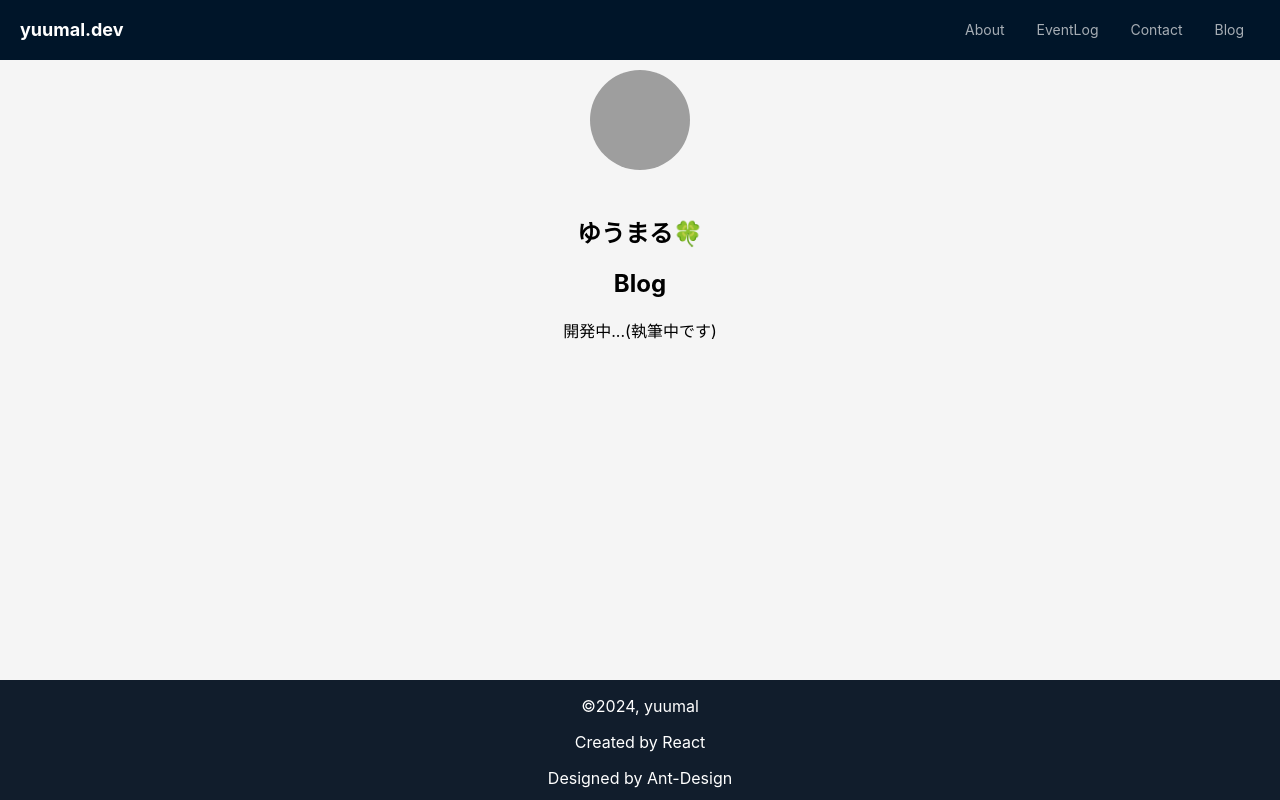
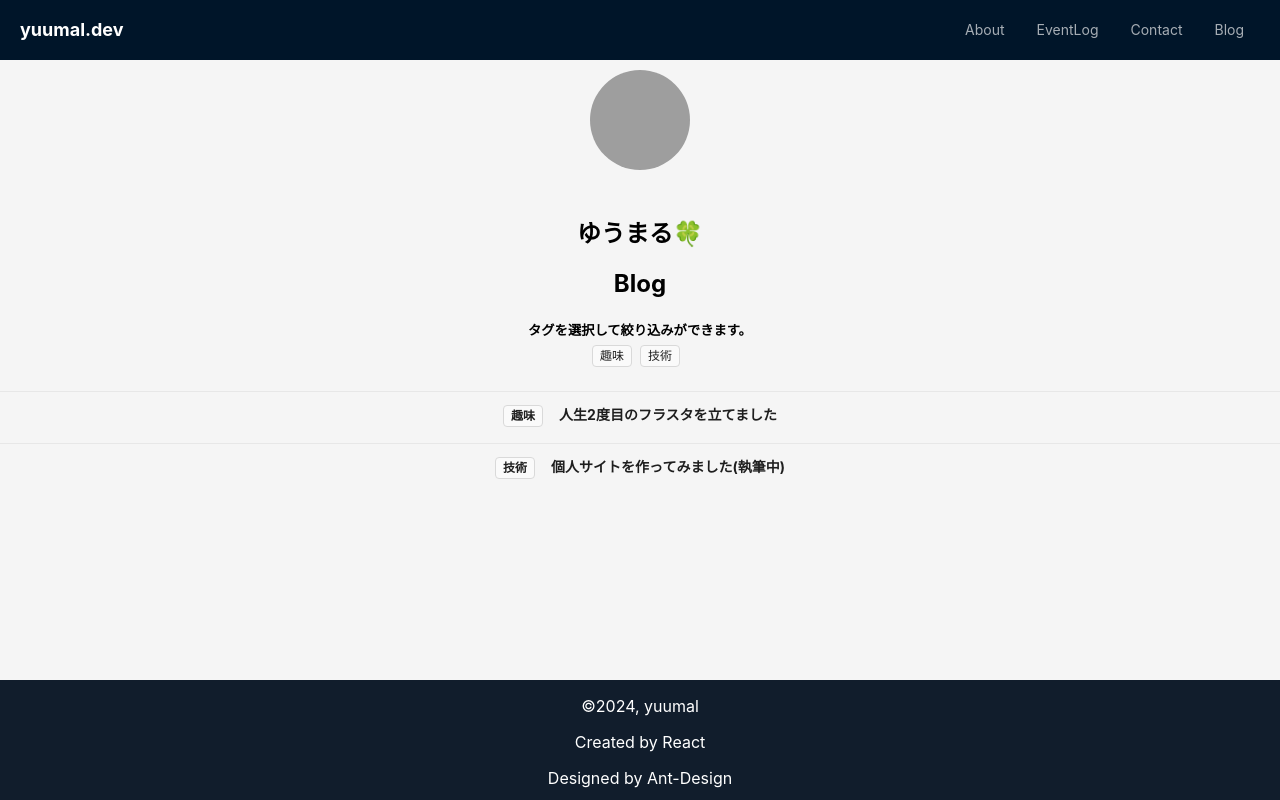
Before and after one commit to h-yki/HomePage-beta, a React (Create React App) app: page /Blog in a window 1280 px wide. Built offline with nearby package versions, Linux system fonts and the light colour scheme; grey boxes are pictures that could not be loaded.

Commit message:
ブログの追加

```diff
--- a/src/App.jsx
+++ b/src/App.jsx
@@ -7,6 +7,7 @@ import Eventlog from './Contents/Eventlog';
 import Contact from './Contents/Contact';
 import Home from './Contents/home';
 import Blog from './Contents/Blog';
+import NotFound from './Contents/Notfound';
 import './styles/App.css';
 import iconImage from "./Data/profileicon.png"
 import { BrowserRouter as Router, Route, Routes } from 'react-router-dom';
@@ -25,6 +26,7 @@ function App() {
               <Route path="/Eventlog" element={<Eventlog />}/>
               <Route path="/Contact" element={<Contact />}/>
               <Route path='/Blog' element={<Blog />}/>
+              <Route path='*' element={<NotFound />} />
           </Routes>
         </main>
         <Footer />
--- a/src/Contents/Blog.jsx
+++ b/src/Contents/Blog.jsx
@@ -1,12 +1,67 @@
-import React from 'react';
+import React, { useState } from 'react';
+import { List, Tag, Divider } from 'antd';
 
-const Blog = () =>{
-    return(
-        <div>
-            <h2>Blog</h2>
-            <p>開発中...(執筆中です)</p>
-        </div>
-    )
+const blogData = [
+  {
+    title: '人生2度目のフラスタを立てました',
+    link: 'https://note.com/yuumal/n/n57d9b08b26f6',
+    tags: ['趣味'],
+  },
+  {
+    title: '個人サイトを作ってみました(執筆中)',
+    link: 'hogehoge',
+    tags: ['技術'],
+  },
+];
+
+const Blog = () => {
+  const [selectedTag, setSelectedTag] = useState(null);
+
+  const handleTagClick = (tag) => {
+    setSelectedTag((prevTag) => (prevTag === tag ? null : tag));
+  };
+
+  const filteredBlogs = selectedTag
+    ? blogData.filter((blog) => blog.tags.includes(selectedTag)) : blogData;
+
+  return (
+    <div>
+      <h2>Blog</h2>
+      <h5 style={{ marginBottom : '5px'}}>タグを選択して絞り込みができます。</h5>
+      <div style={{ marginBottom: '10px' }}>
+        {Array.from(new Set(blogData.flatMap(blog => blog.tags))).map((tag) => (
+          <Tag
+            key={tag}
+            color={selectedTag === tag ? 'blue' : 'default'}
+            onClick={() => handleTagClick(tag)}
+            style={{ cursor: 'pointer' }}>
+            {tag}
+          </Tag>
+        ))}
+      </div>
+      <Divider style={{marginBottom: '0px'}}></Divider>
+      <List
+        itemLayout="horizontal"
+        dataSource={filteredBlogs}
+        renderItem={(item) => (
+          <List.Item>
+            <List.Item.Meta
+              title={
+                <>
+                  {item.tags.map((tag) => (
+                    <Tag key={tag}>{tag}</Tag>
+                  ))}
+                  <a href={item.link} target="_blank" rel="noopener noreferrer" style={{ marginLeft: '8px' }}>
+                    {item.title}
+                  </a>
+                </>
+              }
+            />
+          </List.Item>
+        )}
+      />
+    </div>
+  );
 };
 
 export default Blog;
--- /dev/null
+++ b/src/Contents/Notfound.jsx
@@ -0,0 +1,12 @@
+import React from 'react';
+
+const NotFound = () => {
+  return (
+    <div>
+      <h2>404 - Page Not Found</h2>
+      <p>お探しのページは見つかりませんでした。</p>
+    </div>
+  );
+};
+
+export default NotFound;
--- a/src/Data/EventDataBase.jsx
+++ b/src/Data/EventDataBase.jsx
@@ -101,6 +101,11 @@ export const Events_2023 = [
       place: "昭和ふるさと村",
     },
     {
+      date: "2023-11-26",
+      performance: "DIALOGUE+ 1on1 お話会 守屋亨香",
+      place: "都内某所",
+    },
+    {
       date: "2023-12-10",
       performance: "DIALOGUE+新曲初披露ワンマン「フレンドファンファーレ~キイテカラミル~」",
       place: "群馬音楽センター",
```
